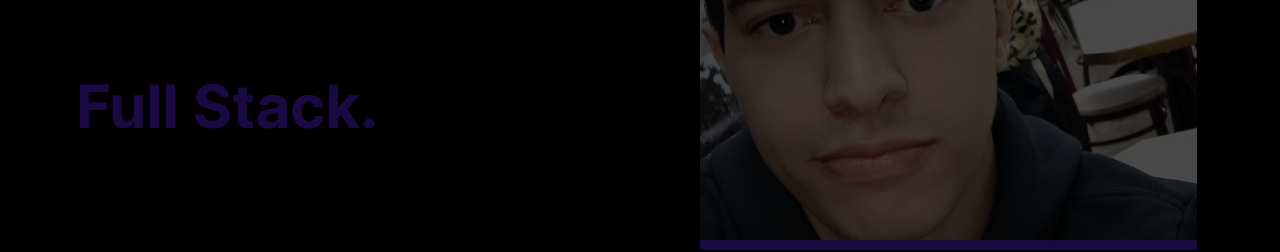
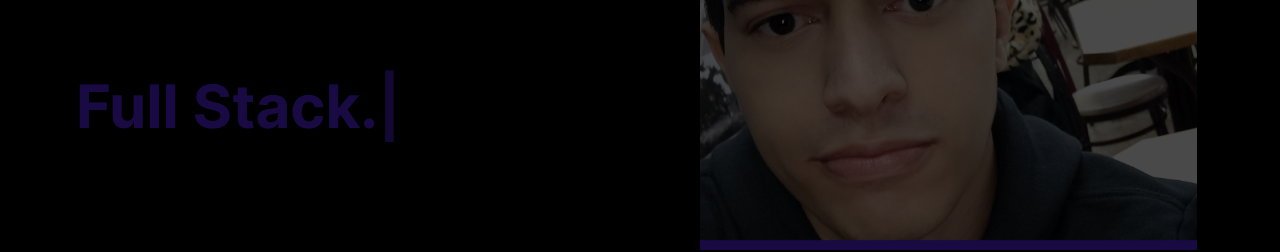
Before and after one commit to pablo-s-dev/Portfolio, a Next.js app: page / in a window 1280 px wide. Shown: the part 390-642 px from the top of the page. Built offline with nearby package versions, Linux system fonts and the light colour scheme.

Commit message:
timerPerChar 80

```diff
--- a/src/app/components/Welcome/index.tsx
+++ b/src/app/components/Welcome/index.tsx
@@ -235,7 +235,7 @@
                         setTextState(prevTextState => {
 
 
-                            const newTextState = { ...prevTextState, lastIndexVisible: j.current };
+                            const newTextState = { ...prevTextState, amount: j.current };
 
 
                             return newTextState;
@@ -253,7 +253,7 @@
 
             return (
                 <>
-                    <span>{text.slice(0, j.current)}</span><span className={textState.startBlinking ? styles.blinking : ''} style={{ visibility: textState.showCursor && timePerChar != 0 ? 'visible' : 'hidden' }}>{cursor}</span>
+                    <span>{text.slice(0, textState.amount)}</span><span className={textState.startBlinking ? styles.blinking : ''} style={{ visibility: textState.showCursor && timePerChar != 0 ? 'visible' : 'hidden' }}>{cursor}</span>
                 </>
 
             )
@@ -267,7 +267,7 @@
             <div>
                 <h1>Olá, me chamo</h1>
                 <h1><strong>Pablo Santana.</strong></h1>
-                <TypingEffectBlock timePerChar={70}>
+                <TypingEffectBlock timePerChar={80}>
                     <h1>Desenvolvedor</h1>
                     <h1><strong>Full Stack.</strong></h1>
                 </TypingEffectBlock>
```
